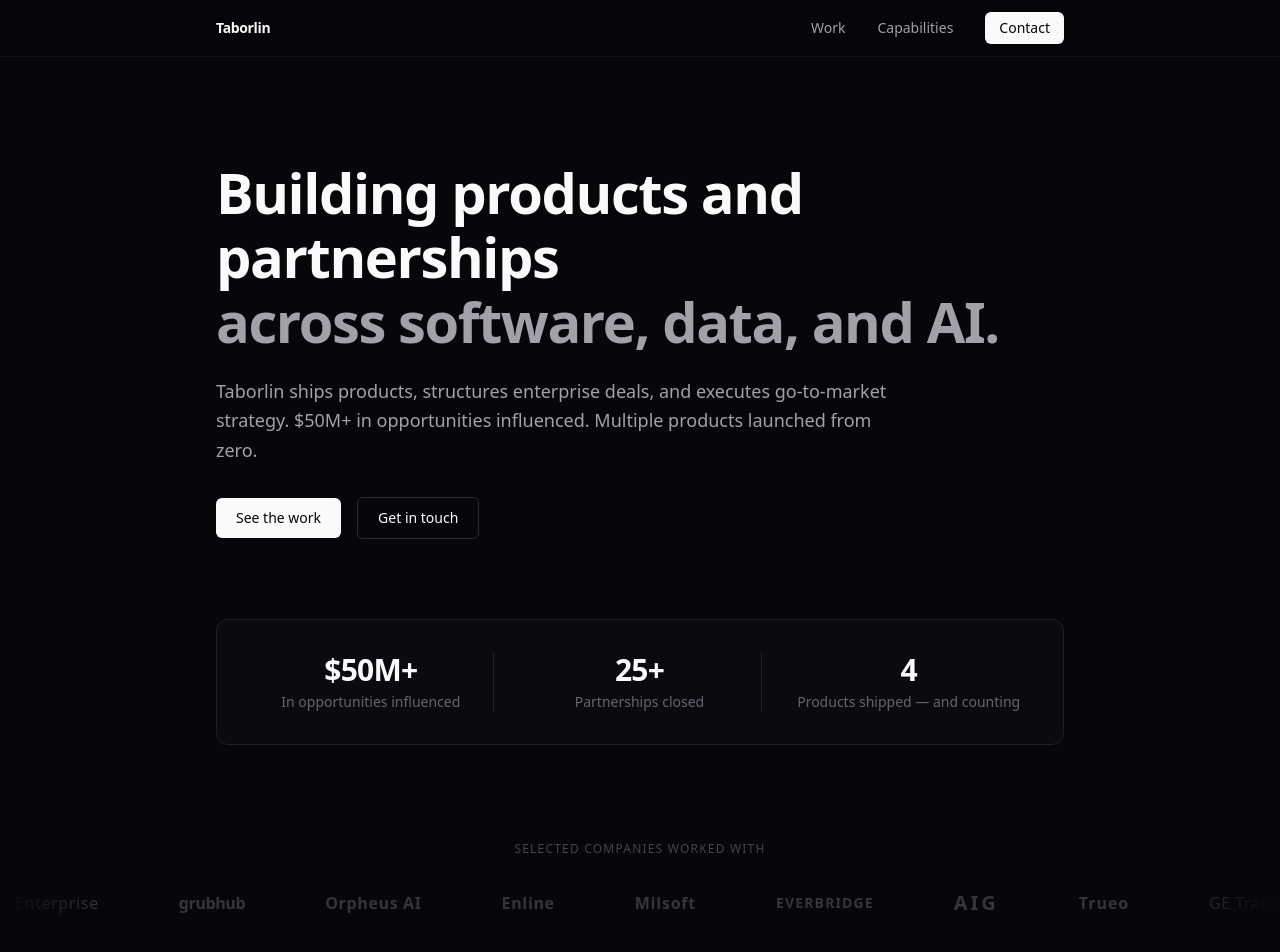
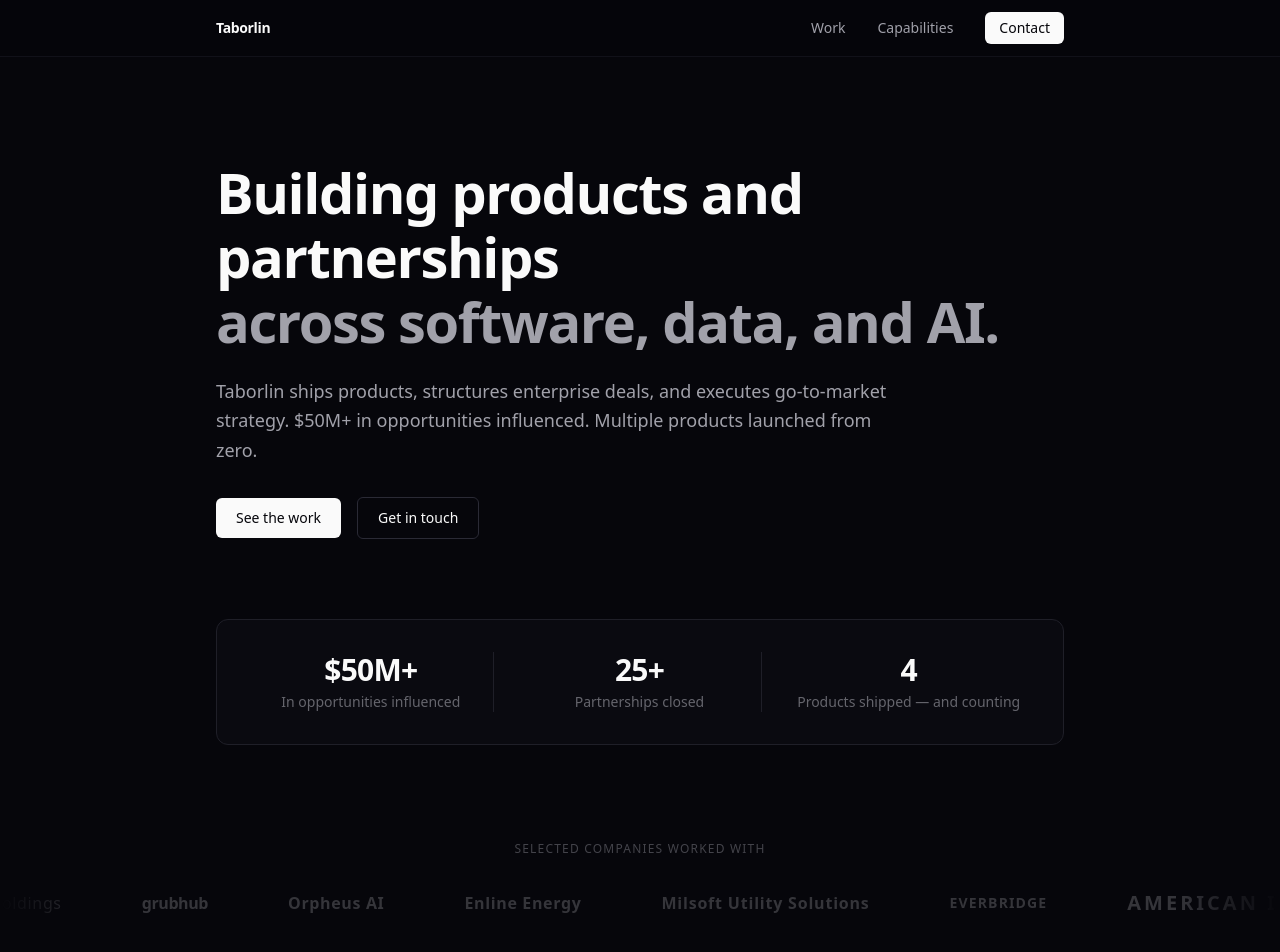
Before and after one commit to alde1022/taborlin, a Next.js app: page / in a window 1280 px wide. Shown: the top 952 px of the page. Built offline with nearby package versions, Linux system fonts and the light colour scheme.

Commit message:
Use fuller company names in worked-with strip

```diff
--- a/src/app/page.tsx
+++ b/src/app/page.tsx
@@ -62,7 +62,7 @@
   {
     title: 'Revenue & Partnerships',
     description:
-      'Enterprise deal structuring, executive relationship development, and strategic partnerships across energy, technology, and infrastructure. Direct experience navigating procurement, compliance, and multi-stakeholder sales cycles.',
+      'Enterprise Holdings deal structuring, executive relationship development, and strategic partnerships across energy, technology, and infrastructure. Direct experience navigating procurement, compliance, and multi-stakeholder sales cycles.',
   },
   {
     title: 'GTM & Strategy',
@@ -84,16 +84,16 @@
 const companies = [
   { name: 'Esri', className: 'font-black tracking-[0.06em] uppercase' },
   { name: 'DTN', className: 'font-black tracking-[0.2em] uppercase text-lg sm:text-xl' },
-  { name: 'Enterprise', className: 'font-medium tracking-[0.04em]' },
+  { name: 'Enterprise Holdings', className: 'font-medium tracking-[0.04em]' },
   { name: 'Grubhub', className: 'font-extrabold tracking-tight lowercase' },
   { name: 'Orpheus AI', className: 'font-semibold tracking-[0.04em]' },
-  { name: 'Enline', className: 'font-semibold tracking-[0.04em]' },
-  { name: 'Milsoft', className: 'font-bold tracking-[0.05em]' },
+  { name: 'Enline Energy', className: 'font-semibold tracking-[0.04em]' },
+  { name: 'Milsoft Utility Solutions', className: 'font-bold tracking-[0.05em]' },
   { name: 'Everbridge', className: 'font-semibold tracking-[0.08em] uppercase text-[13px] sm:text-sm' },
-  { name: 'AIG', className: 'font-black tracking-[0.15em] uppercase text-lg sm:text-xl' },
+  { name: 'American International Group', className: 'font-black tracking-[0.15em] uppercase text-lg sm:text-xl' },
   { name: 'Trueo', className: 'font-bold tracking-[0.06em]' },
   { name: 'GE Transportation', className: 'font-medium tracking-[0.03em]' },
-  { name: 'Crop Risk', className: 'font-medium tracking-[0.03em]' },
+  { name: 'Crop Risk Services', className: 'font-medium tracking-[0.03em]' },
 ];
 
 function Navbar() {
```
